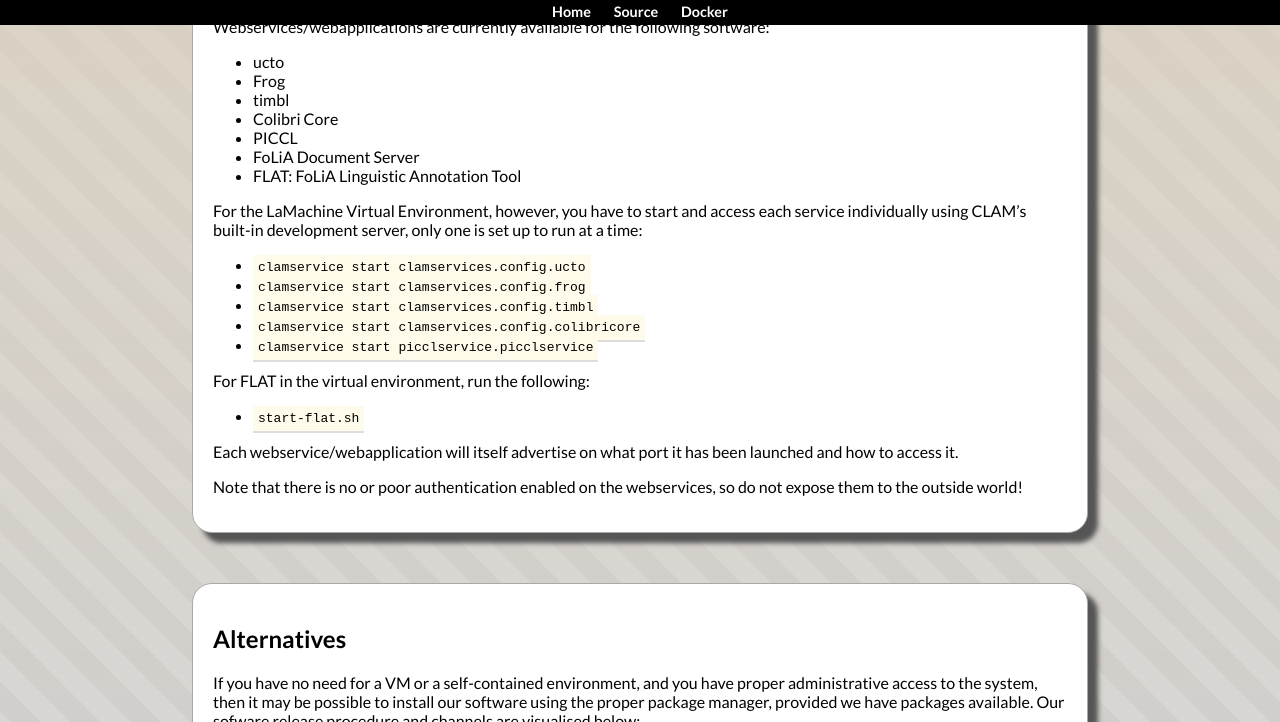
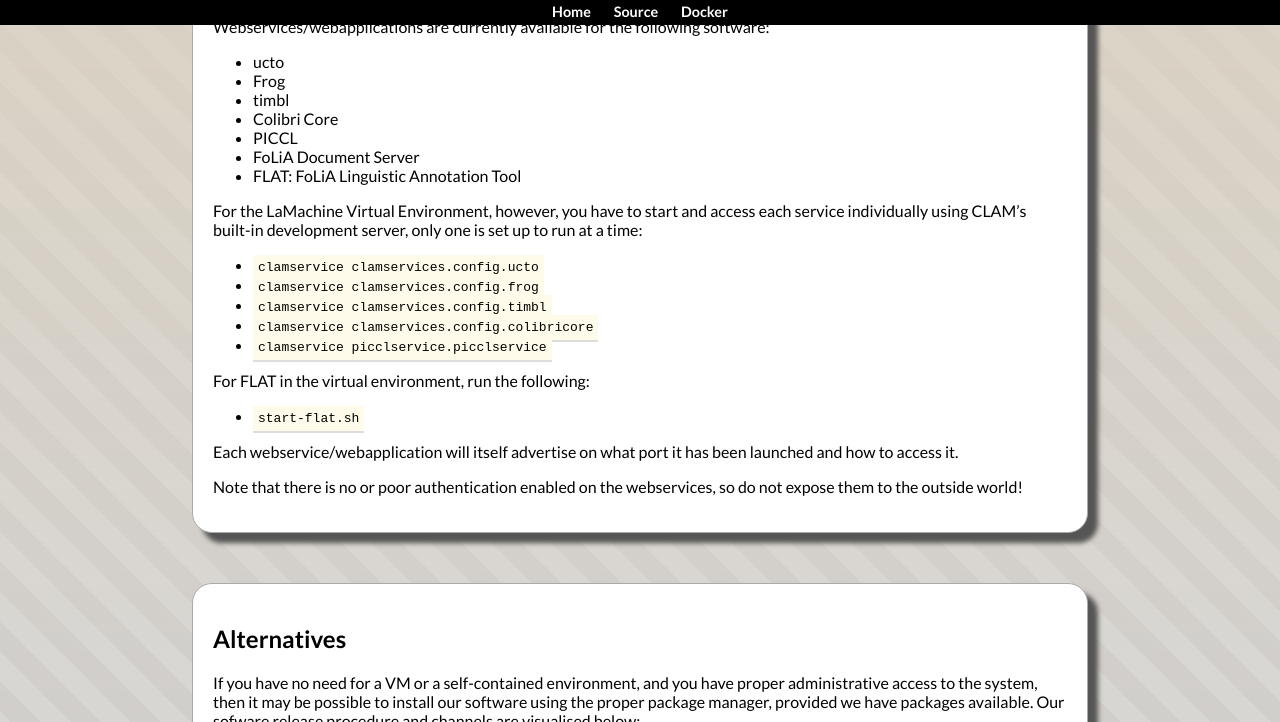
Before and after one commit to proycon/LaMachine, a Jekyll site: the page built from index.md, in a window 1280 px wide and 900 px high, scrolled down 6489 px, cut to the strip 0-722 px from the top of the window. Built offline with Jekyll 4.4.1, drawn with Linux system fonts in a browser that asks for light colours.

Commit message:
clamservice start -> clamservice

```diff
--- a/index.md
+++ b/index.md
@@ -338,11 +338,11 @@
 For the LaMachine Virtual Environment, however, you have to start and access each service individually using CLAM's
 built-in development server, only one is set up to run at a time:
 
- * ``clamservice start clamservices.config.ucto``
- * ``clamservice start clamservices.config.frog``
- * ``clamservice start clamservices.config.timbl``
- * ``clamservice start clamservices.config.colibricore``
- * ``clamservice start picclservice.picclservice``
+ * ``clamservice clamservices.config.ucto``
+ * ``clamservice clamservices.config.frog``
+ * ``clamservice clamservices.config.timbl``
+ * ``clamservice clamservices.config.colibricore``
+ * ``clamservice picclservice.picclservice``
 
 For FLAT in the virtual environment, run the following:
  * ``start-flat.sh``
```
